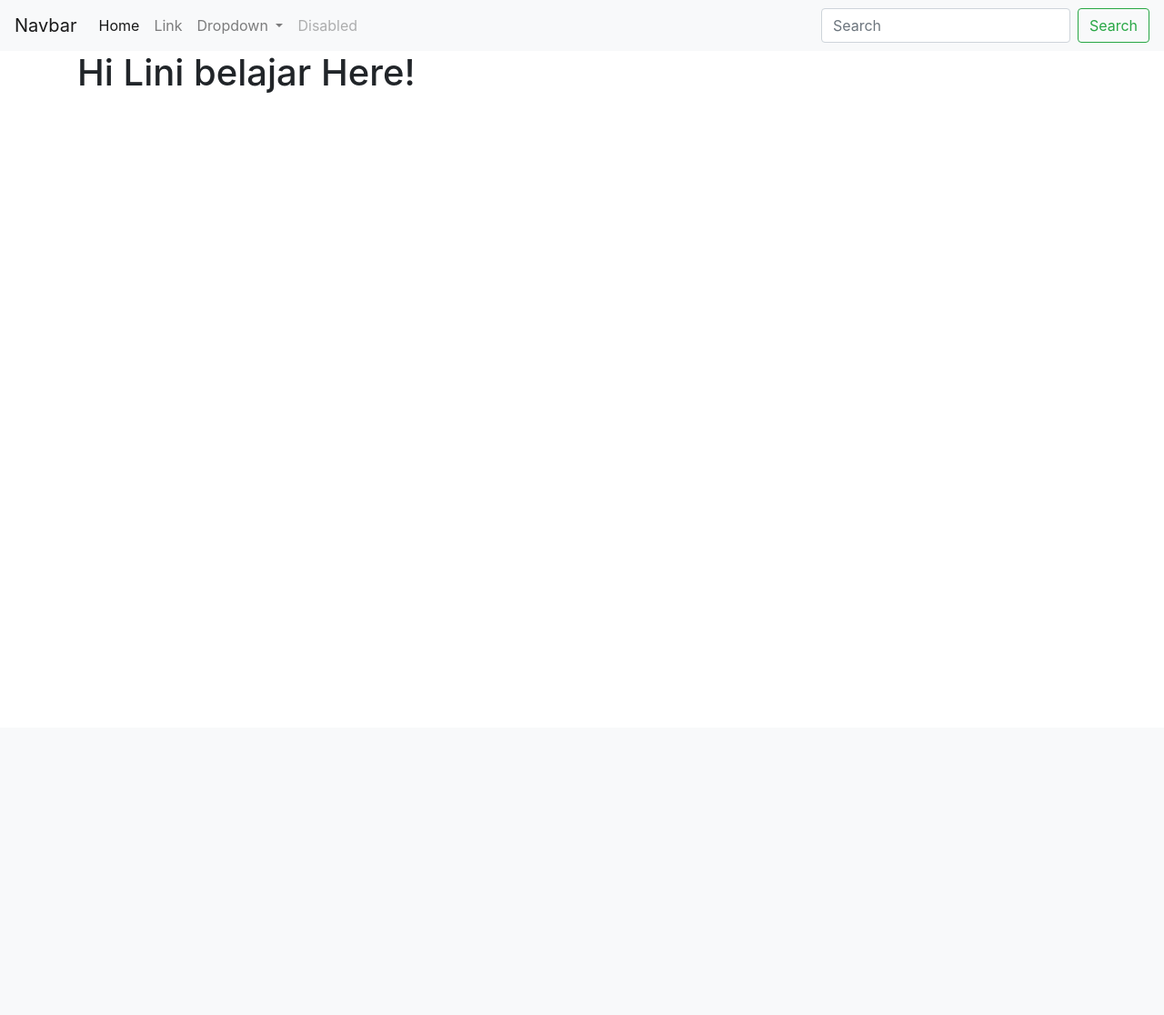
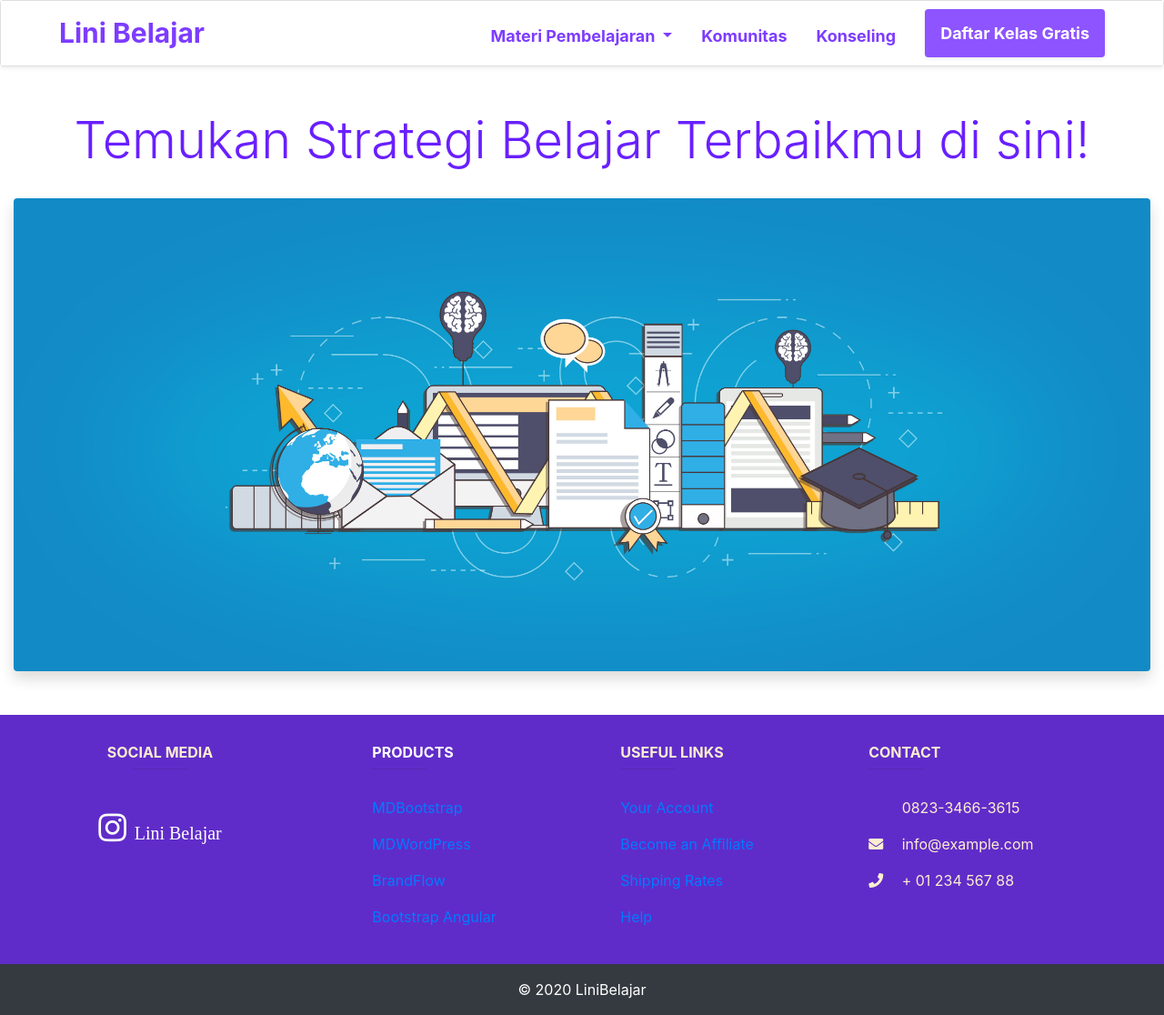
Before and after one commit to oktoberlin/Project1, a Django app: page / in a window 1280 px wide. Shown: the whole page at 91% size. Before the commit the page ends 102 px from the top, so only its background shows below. Run offline with Django 3.2, Linux system fonts and the light colour scheme; some libraries are stand-ins or nearby versions.

Commit message:
Added footer Instagram icon

```diff
--- a/LiniBelajar/LiniBelajar/settings.py
+++ b/LiniBelajar/LiniBelajar/settings.py
@@ -56,7 +56,7 @@ TEMPLATES = [
     {
         'BACKEND': 'django.template.backends.django.DjangoTemplates',
         'DIRS': [
-            os.path.join(BASE_DIR, 'templates')
+            os.path.join(BASE_DIR, 'templates'),
         ],
         'APP_DIRS': True,
         'OPTIONS': {
@@ -121,3 +121,6 @@ USE_TZ = True
 # https://docs.djangoproject.com/en/3.0/howto/static-files/
 
 STATIC_URL = '/static/'
+STATICFILES_DIRS = [
+    os.path.join(BASE_DIR, 'static')
+]
--- a/LiniBelajar/home/templates/home.html
+++ b/LiniBelajar/home/templates/home.html
@@ -1,24 +1,19 @@
 {% extends 'layout.html' %}
+{% load static %}
 
 {% block content %}
-
-<nav class="navbar navbar-expand-lg navbar-light bg-light">
-        <a class="navbar-brand" href="#">Navbar</a>
+    <div class="card shadow-sm">
+        <nav class="navbar navbar-expand-lg navbar-light bg-light mynav">
+            <a class="navbar-brand ml-5 brandname" href="#">Lini Belajar</a>
             <button class="navbar-toggler" type="button" data-toggle="collapse" data-target="#navbarSupportedContent" aria-controls="navbarSupportedContent" aria-expanded="false" aria-label="Toggle navigation">
                 <span class="navbar-toggler-icon"></span>
             </button>
 
             <div class="collapse navbar-collapse" id="navbarSupportedContent">
-            <ul class="navbar-nav mr-auto">
-            <li class="nav-item active">
-                <a class="nav-link" href="#">Home <span class="sr-only">(current)</span></a>
-            </li>
-            <li class="nav-item">
-                <a class="nav-link" href="#">Link</a>
-            </li>
-            <li class="nav-item dropdown">
-                <a class="nav-link dropdown-toggle" href="#" id="navbarDropdown" role="button" data-toggle="dropdown" aria-haspopup="true" aria-expanded="false">
-                Dropdown
+                <ul class="navbar-nav ml-auto color">
+                    <li class="nav-item dropdown mr-3">
+                        <a class="nav-link dropdown-toggle pt-3 navfont" href="#" id="navbarDropdown" role="button" data-toggle="dropdown" aria-haspopup="true" aria-expanded="false">
+                        Materi Pembelajaran
                         </a>
                         <div class="dropdown-menu" aria-labelledby="navbarDropdown">
                             <a class="dropdown-item" href="#">Action</a>
@@ -27,20 +22,130 @@
                             <a class="dropdown-item" href="#">Something else here</a>
                         </div>
                     </li>
-            <li class="nav-item">
-                <a class="nav-link disabled" href="#" tabindex="-1" aria-disabled="true">Disabled</a>
+                    <li class="nav-item active mr-3">
+                        <a class="nav-link pt-3 navfont" href="#">Komunitas<span class="sr-only">(current)</span></a>
+                    </li>
+                    <li class="nav-item mr-4">
+                        <a class="nav-link pt-3 navfont" href="#">Konseling</a>
+                    </li>
+
+                    <li class="nav-item active mr-5">
+                        <button type="button" class="btn btn-sm counseling shadow-sm rounded"><a class="nav-link counselingitem" href="#">Daftar Kelas Gratis</a></button>
                     </li>
                 </ul>
-            <form class="form-inline my-2 my-lg-0">
-            <input class="form-control mr-sm-2" type="search" placeholder="Search" aria-label="Search">
-            <button class="btn btn-outline-success my-2 my-sm-0" type="submit">Search</button>
-            </form>
             </div>
         </nav>
+    </div>
 
-    <div class="container">
-        <h1>Hi Lini belajar Here!</h1>
+    <h4 class="display-4 mt-5">Temukan Strategi Belajar Terbaikmu di sini!</h4>
+
+
+    <div class="study mb-5">
+        <img class="rounded img-fluid shadow" src="{% static 'image/learning-path.jpg' %}" width="1250">
     </div>
 
 
+<!-- Footer -->
+<footer class="page-footer font-small unique-color-dark">
+
+  <!-- Footer Links -->
+  <div class="text-center text-md-left mt-0 myfooter pt-3">
+
+    <!-- Grid row -->
+    <div class="row mt-3">
+
+      <!-- Grid column -->
+      <div class="col-md-3 col-lg-4 col-xl-3 mx-auto mb-4 text-center">
+
+        <!-- Content -->
+        <h6 class="text-uppercase font-weight-bold">Social Media</h6>
+        <hr class="deep-purple accent-2 mb-4 mt-0 d-inline-block mx-auto" style="width: 60px;">
+        <!--Instagram-->
+        <p>
+            <a href="www.instagram.com" class="ins-ic" style="color: white;">
+                <i class="fab fa-instagram white-text mt-3" style="font-size:35px;"> <span style="font-size: 20px;">Lini Belajar </span></i>
+            </a>
+        </p>
+
+      </div>
+      <!-- Grid column -->
+
+      <!-- Grid column -->
+      <div class="col-md-3 col-lg-2 col-xl-2 mx-auto mb-4 text-white">
+
+        <!-- Links -->
+        <h6 class="text-uppercase font-weight-bold">Products</h6>
+        <hr class="deep-purple accent-2 mb-4 mt-0 d-inline-block mx-auto" style="width: 60px;">
+        <p>
+          <a href="#!">MDBootstrap</a>
+        </p>
+        <p>
+          <a href="#!">MDWordPress</a>
+        </p>
+        <p>
+          <a href="#!">BrandFlow</a>
+        </p>
+        <p>
+          <a href="#!">Bootstrap Angular</a>
+        </p>
+
+      </div>
+      <!-- Grid column -->
+
+      <!-- Grid column -->
+      <div class="col-md-3 col-lg-2 col-xl-2 mx-auto mb-4">
+
+        <!-- Links -->
+        <h6 class="text-uppercase font-weight-bold">Useful links</h6>
+        <hr class="deep-purple accent-2 mb-4 mt-0 d-inline-block mx-auto" style="width: 60px;">
+        <p>
+          <a href="#!">Your Account</a>
+        </p>
+        <p>
+          <a href="#!">Become an Affiliate</a>
+        </p>
+        <p>
+          <a href="#!">Shipping Rates</a>
+        </p>
+        <p>
+          <a href="#!">Help</a>
+        </p>
+
+      </div>
+      <!-- Grid column -->
+
+      <!-- Grid column -->
+      <div class="col-md-3 col-lg-3 col-xl-3 mx-auto mb-md-0 mb-4">
+
+        <!-- Links -->
+        <h6 class="text-uppercase font-weight-bold">Contact</h6>
+        <hr class="deep-purple accent-5 mb-4 mt-0 d-inline-block mx-auto" style="width: 60px;">
+        <p>
+          <i class="fa fa-whatsapp mr-3"></i> 0823-3466-3615</p>
+        <p>
+          <i class="fas fa-envelope mr-3"></i> info@example.com</p>
+        <p>
+          <i class="fas fa-phone mr-3"></i> + 01 234 567 88</p>
+        <p>
+
+
+      </div>
+      <!-- Grid column -->
+
+    </div>
+    <!-- Grid row -->
+
+  </div>
+  <!-- Footer Links -->
+
+  <!-- Copyright -->
+  <div class="footer-copyright text-center py-3 bg-dark text-white">© 2020
+    <a href="https://mdbootstrap.com/" style="color: white;">LiniBelajar</a>
+  </div>
+  <!-- Copyright -->
+
+</footer>
+<!-- Footer -->
+
+
 {% endblock %}
--- /dev/null
+++ b/LiniBelajar/static/css/home.css
@@ -0,0 +1,69 @@
+.mynav {
+	background-color: white !important;
+}
+
+.navfont {
+	color: #7d3cff !important;
+	font-weight: bold;
+	font-size: 18px;
+}
+.navfont:hover {
+	color: #fabe3c !important;
+}
+
+body {
+	color: #fceed1 !important;
+}
+
+h1 {
+	color: #7d3cff;
+}
+
+.navbar {
+	min-height: 70px;
+}
+
+.brandname {
+	color: #7d3cff !important;
+	font-weight: bold;
+	font-size: 30px;
+}
+
+.brandname:hover {
+	color: #fabe3c !important;
+}
+
+.counseling {
+	border-radius: 40px;
+	background: #8d54ff !important;
+	transition: all 0.3s ease 0s;
+}
+
+.counselingitem {
+	color: white !important;
+	font-weight: bold;
+	font-size: 18px;
+}
+.counselingitem:hover {
+	color: #8d54ff !important;
+}
+
+.counseling:hover {
+	background: white !important;
+	border: 1px solid #8d54ff !important;
+}
+
+.study {
+	text-align: center;
+	margin-top: 30px;
+}
+
+h4 {
+	color: #691fff !important;
+	text-align: center;
+	margin-bottom: 0px;
+}
+
+.myfooter {
+	background-color: #602cc9 !important;
+}
--- a/LiniBelajar/templates/layout.html
+++ b/LiniBelajar/templates/layout.html
@@ -1,4 +1,5 @@
 <!doctype html>
+{% load static %}
 <html lang="en">
   <head>
     <!-- Required meta tags -->
@@ -7,6 +8,9 @@
 
     <!-- Bootstrap CSS -->
     <link rel="stylesheet" href="https://stackpath.bootstrapcdn.com/bootstrap/4.5.0/css/bootstrap.min.css" integrity="sha384-9aIt2nRpC12Uk9gS9baDl411NQApFmC26EwAOH8WgZl5MYYxFfc+NcPb1dKGj7Sk" crossorigin="anonymous">
+    <link rel="stylesheet" type="text/css" href="{% static 'css/home.css' %}">
+    <link rel="stylesheet" href="https://use.fontawesome.com/releases/v5.7.2/css/all.css" integrity="sha384-fnmOCqbTlWIlj8LyTjo7mOUStjsKC4pOpQbqyi7RrhN7udi9RwhKkMHpvLbHG9Sr"
+    crossorigin="anonymous">
 
     <title>LiniBelajar</title>
   </head>
```
Also changed, not shown: LiniBelajar/static/image/learning-path.jpg (added), LiniBelajar/static/scss/home.scss (renamed from LiniBelajar/home/templates/scss/home.scss). Lines whose indentation alone changed are shown as unchanged.
